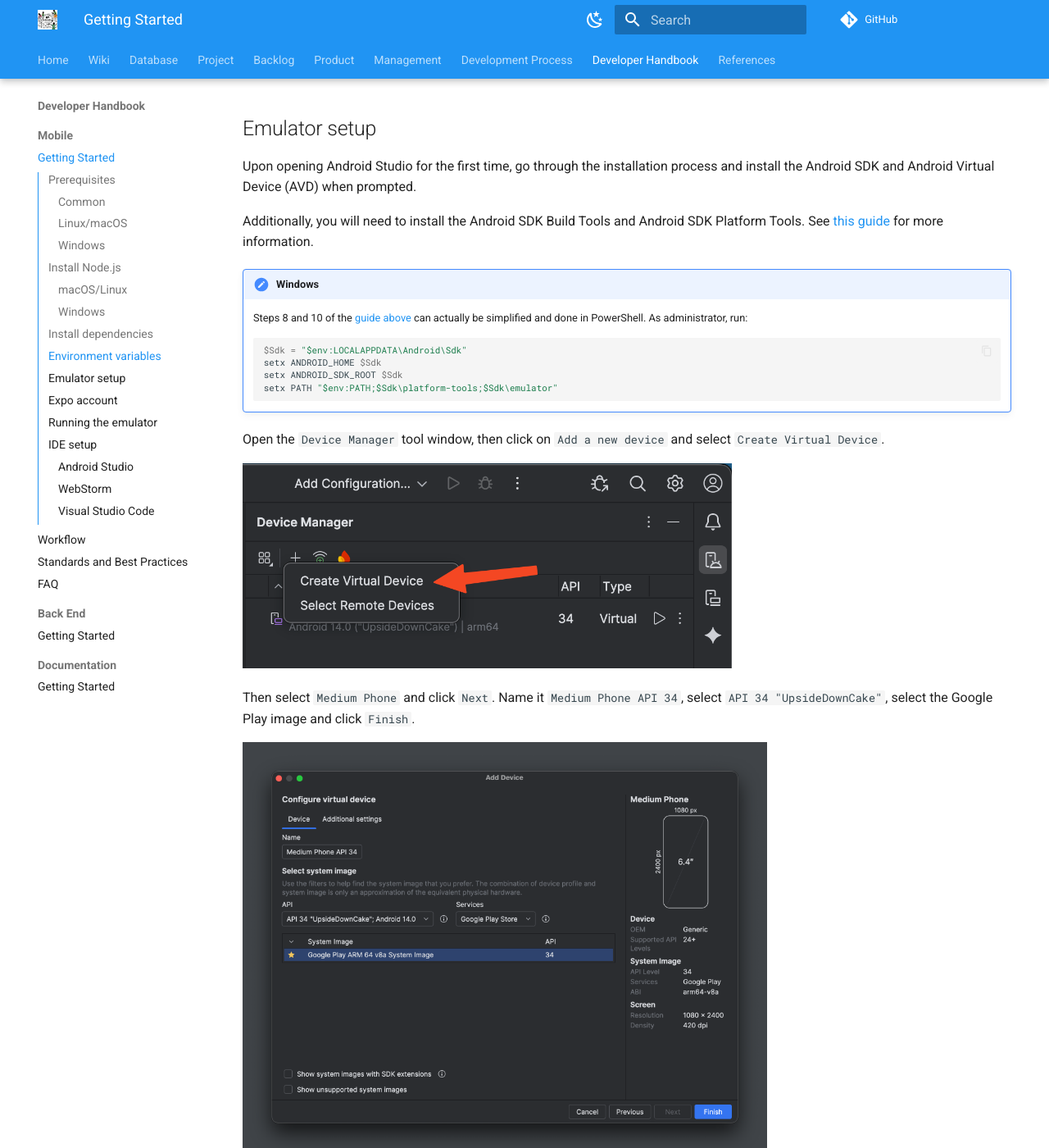
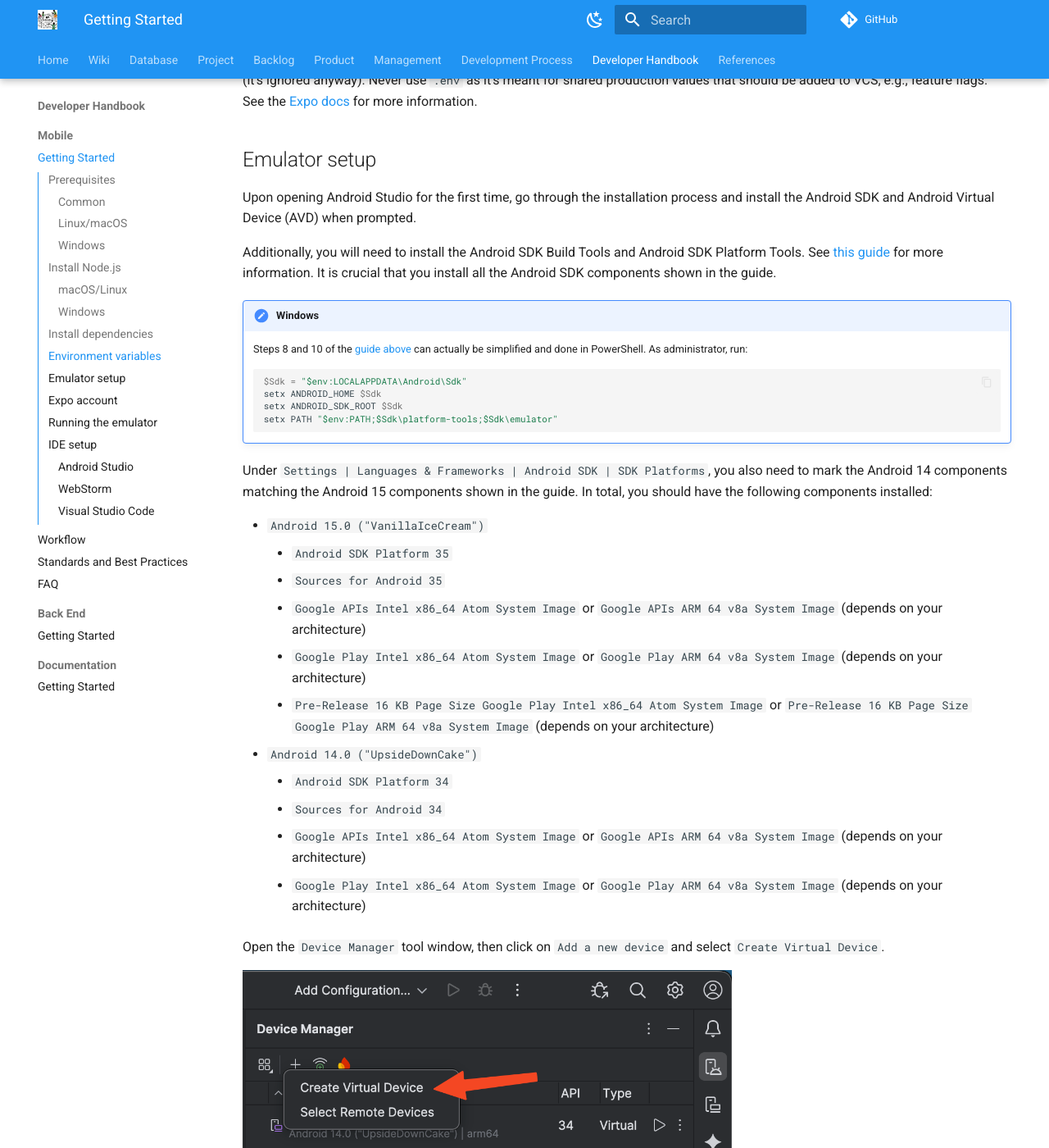
Before and after one commit to ErasmusEgalitarian/educado-docs, an MkDocs documentation site: the page built from docs/handbook/mobile/getting-started.md, in a window 1280 px wide and 1400 px high, scrolled down 1808 px. Shown: the whole window at 82% size. Built offline with MkDocs 1.6.1 and Material for MkDocs 9.7.7, drawn with Linux system fonts in a browser that asks for light colours; comment, search, counter and statistics services are not loaded; some of the changed text lies outside the part shown.

Commit message:
Fix developer handbook mobile and docs guides

````diff
--- a/docs/handbook/mobile/getting-started.md
+++ b/docs/handbook/mobile/getting-started.md
@@ -51,7 +52,8 @@
 
 ```powershell
 $ver = Get-Content .nvmrc
-nvm install $ver
+nvm install $ver # This command will output a command that you have to run in the next step
+nvm use [VERSION] # Run the command that was outputted by the previous command
 nvm current # Verify version
 ```
 
@@ -82,7 +84,8 @@
 Android Virtual Device (AVD) when prompted.
 
 Additionally, you will need to install the Android SDK Build Tools and Android SDK Platform Tools.
-See [this guide](https://docs.expo.dev/workflow/android-studio-emulator/) for more information.
+See [this guide](https://docs.expo.dev/workflow/android-studio-emulator/) for more information. It is crucial that you
+install all the Android SDK components shown in the guide.
 
 !!! note "Windows"
 
@@ -96,11 +99,32 @@
     setx PATH "$env:PATH;$Sdk\platform-tools;$Sdk\emulator"
     ```
 
+Under `Settings | Languages & Frameworks | Android SDK | SDK Platforms`, you also need to mark the Android 14 components
+matching the Android 15 components shown in the guide. In total, you should have the following components installed:
+
+- `Android 15.0 ("VanillaIceCream")`
+    - `Android SDK Platform 35`
+    - `Sources for Android 35`
+    - `Google APIs Intel x86_64 Atom System Image` or `Google APIs ARM 64 v8a System Image` (depends on your
+      architecture)
+    - `Google Play Intel x86_64 Atom System Image` or `Google Play ARM 64 v8a System Image` (depends on your
+      architecture)
+    - `Pre-Release 16 KB Page Size Google Play Intel x86_64 Atom System Image` or
+      `Pre-Release 16 KB Page Size Google Play ARM 64 v8a System Image` (depends on your
+      architecture)
+- `Android 14.0 ("UpsideDownCake")`
+    - `Android SDK Platform 34`
+    - `Sources for Android 34`
+    - `Google APIs Intel x86_64 Atom System Image` or `Google APIs ARM 64 v8a System Image` (depends on your
+      architecture)
+    - `Google Play Intel x86_64 Atom System Image` or `Google Play ARM 64 v8a System Image` (depends on your
+      architecture)
+
 Open the `Device Manager` tool window, then click on `Add a new device` and select `Create Virtual Device`.
 
 ![Visually show where to click](../../assets/mobile/create-device.png){: style="height:250px"}
 
-Then select `Medium Phone` and click `Next`. Name it `Medium Phone API 34`, select `API 34 "UpsideDownCake"`, select the
+Then select `Pixel 6a` and click `Next`. Name it `Pixel 6a API 34`, select `API 34 "UpsideDownCake"`, select the
 Google Play image and click `Finish`.
 
 ![Device configuration](../../assets/mobile/device-config.png){: style="height:500px"}
@@ -118,11 +142,20 @@
 
 Run `npx expo start`. When the QR code appears:
 
-- Press `a` to open the default emulator.
-- Press `shift + a` to choose from all available emulators. Choose the emulator you have created
-  (`Medium Phone API 34`).
+1. Press `s` to switch to Expo Go.
+2. Press `shift + a` to choose from all available emulators. Choose the emulator you have created (`Pixel 6a API 34`).
 
-A window should now pop up with the emulator.
+- Or press `a` to open the default emulator.
+
+A window should now pop up with the emulator. The first time you run the app, it will take a while to download Expo Go
+to the emulator.
+
+!!! warning "Windows"
+
+    If you have trouble running the app, get some connection or Metro issues, open a new PowerShell tab and run
+    `adb reverse --list`. If the output is empty, or shows connection errors, run `adb reverse tcp:8081 tcp:8081`. The
+    output of the latter command should now show that the port is being forwarded. Go back to the emulator and try to
+    refresh the app.
 
 !!! tip
 
````
Also changed, not shown: other parts of docs/handbook/mobile/getting-started.md (+1 -0 lines), docs/handbook/docs/getting-started.md (+8 -30 lines), mkdocs.yml (+67 -67 lines), docs/assets/mobile/device-config.png.
